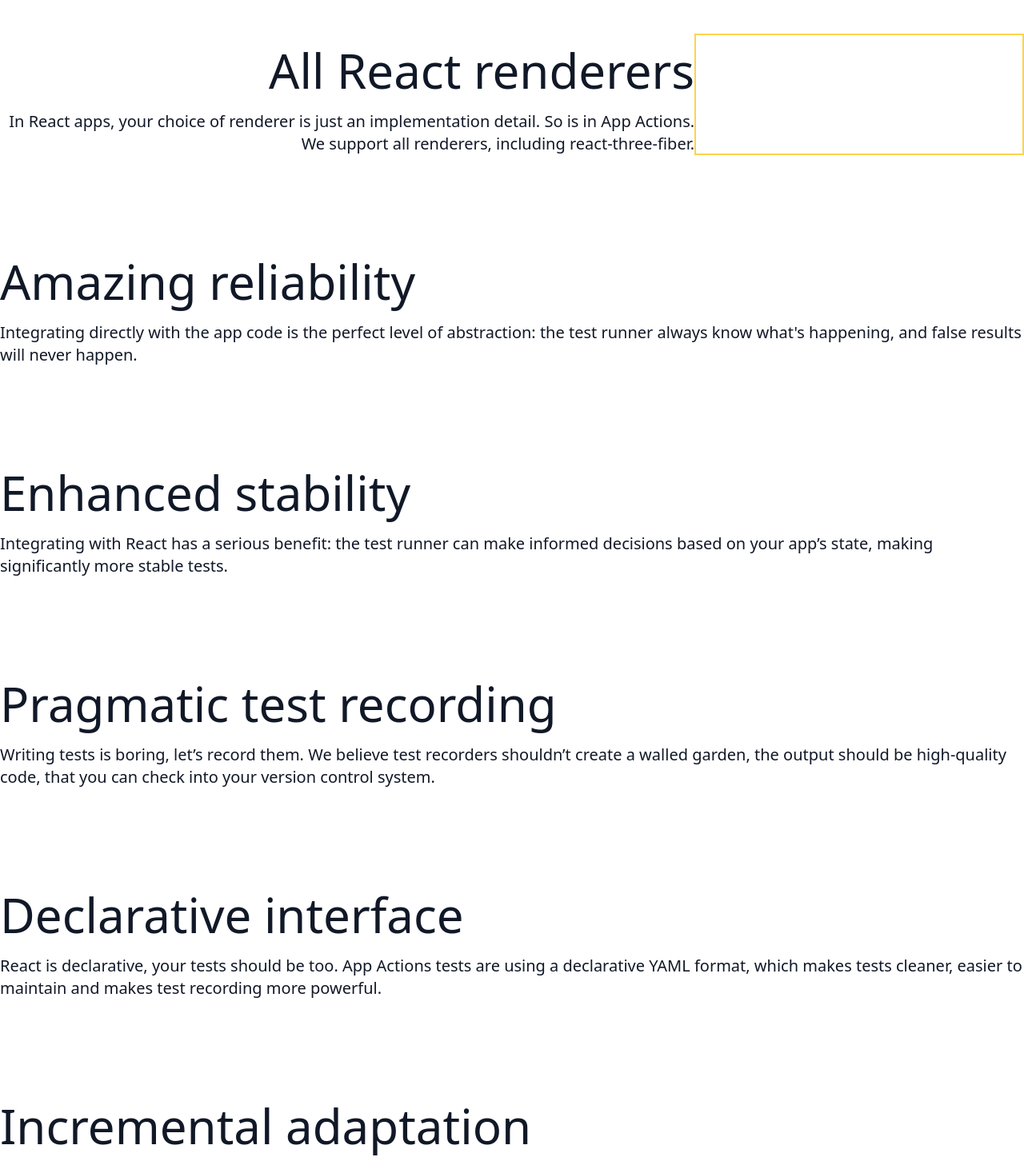
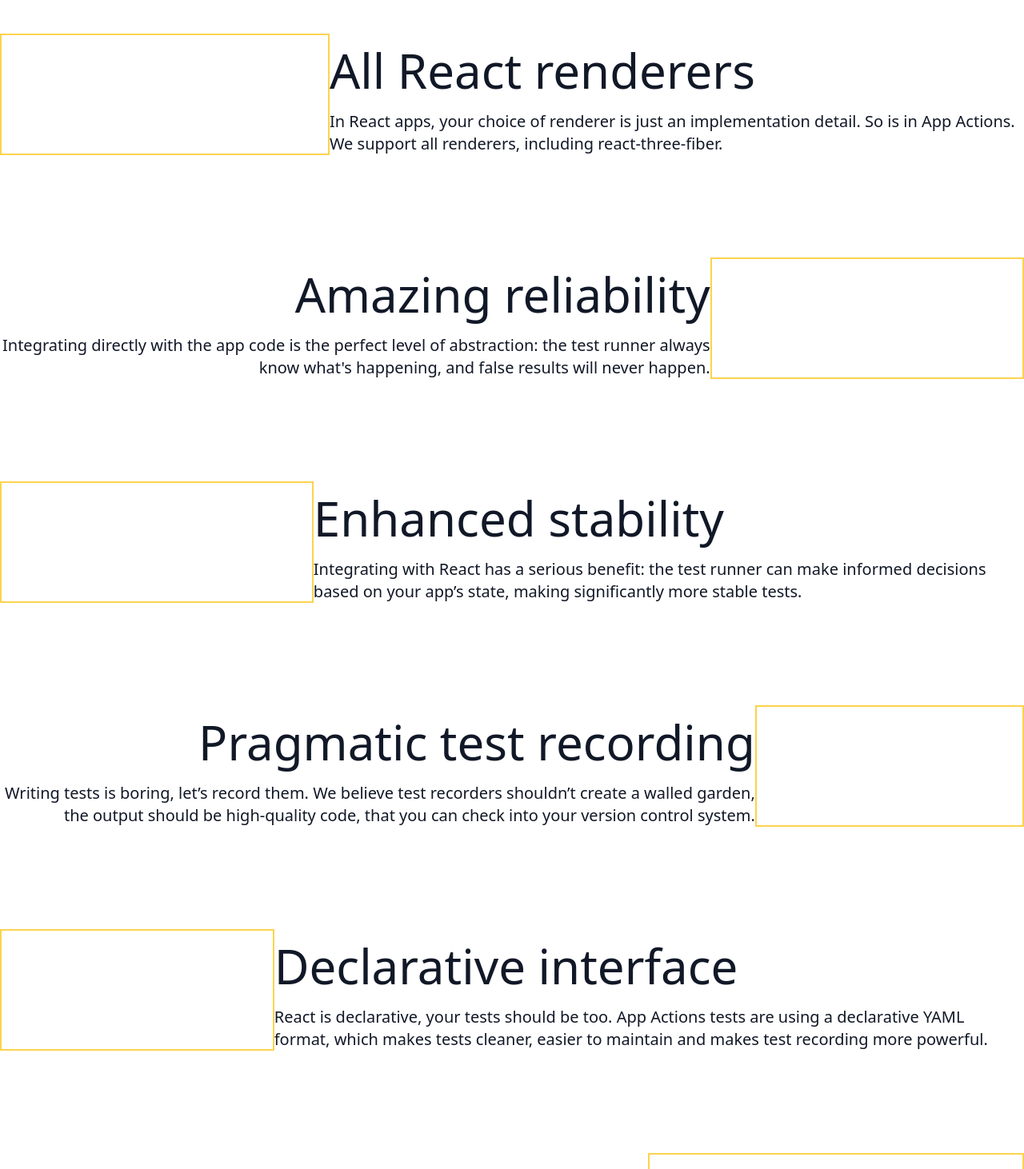
Before and after one commit to appactions/saas, a Next.js app in the folder packages/appactions.com/: page / in a window 1280 px wide. Shown: the part 1600-3062 px from the top of the page at 80% size. Built offline with nearby package versions, Linux system fonts and the light colour scheme.

Commit message:
Features

```diff
--- a/packages/appactions.com/components/features.js
+++ b/packages/appactions.com/components/features.js
@@ -1,72 +1,27 @@
+import { features } from 'misc/features';
 import FeatureCard from './feature-card';
 
 const Features = () => (
     <section>
+        {features.map((feature, index) => {
+            const textAlign = index % 2 ? 'text-left flex-row' : 'text-right flex-row-reverse';
+
+            return (
                 <FeatureCard className="mt-32">
-            <div className="flex text-left">
+                    <div className={`flex ${textAlign}`}>
                         <div className="max-h-full h-30 bg-zinc-900 w-1/2 border-solid border-yellow-300 border-2"></div>
                         <div>
-                    <h2 className="my-4 text-4xl font-slab text-gray md:text-5xl lg:text-6xl">Low maintanence</h2>
+                            <h2 className="my-4 text-4xl font-slab text-gray md:text-5xl lg:text-6xl">
+                                {feature.title}
+                            </h2>
                             <p className="mt-3 text-base text-gray-900 sm:mt-5 sm:text-xl lg:text-lg xl:text-xl">
-                        E2E tests traditionally required a lot of maintenance. We figured out a way to separate
-                        implementation details from the test declaration in a better way. This results in future-proof
-                        tests that only need your attention when UX changes.
+                                {feature.subtitle}
                             </p>
                         </div>
                     </div>
                 </FeatureCard>
-
-        <FeatureCard className="mt-32">
-            <div className="flex text-right">
-                <div>
-                    <h2 className="my-4 text-4xl font-slab text-gray md:text-5xl lg:text-6xl">All React renderers</h2>
-                    <p className="mt-3 text-base text-gray-900 sm:mt-5 sm:text-xl lg:text-lg xl:text-xl">
-                        In React apps, your choice of renderer is just an implementation detail. So is in App Actions.
-                        We support all renderers, including react-three-fiber.
-                    </p>
-                </div>
-                <div className="max-h-full h-30 bg-zinc-900 w-1/2 border-solid border-yellow-300 border-2"></div>
-            </div>
-        </FeatureCard>
-
-        <FeatureCard className="mt-32">
-            <h2 className="my-4 text-4xl font-slab text-gray md:text-5xl lg:text-6xl">Amazing reliability</h2>
-            <p className="mt-3 text-base text-gray-900 sm:mt-5 sm:text-xl lg:text-lg xl:text-xl">
-                Integrating directly with the app code is the perfect level of abstraction: the test runner always know
-                what's happening, and false results will never happen.
-            </p>
-        </FeatureCard>
-
-        <FeatureCard className="mt-32">
-            <h2 className="my-4 text-4xl font-slab text-gray md:text-5xl lg:text-6xl">Enhanced stability</h2>
-            <p className="mt-3 text-base text-gray-900 sm:mt-5 sm:text-xl lg:text-lg xl:text-xl">
-                Integrating with React has a serious benefit: the test runner can make informed decisions based on your
-                app’s state, making significantly more stable tests.
-            </p>
-        </FeatureCard>
-
-        <FeatureCard className="mt-32">
-            <h2 className="my-4 text-4xl font-slab text-gray md:text-5xl lg:text-6xl">Pragmatic test recording</h2>
-            <p className="mt-3 text-base text-gray-900 sm:mt-5 sm:text-xl lg:text-lg xl:text-xl">
-                Writing tests is boring, let’s record them. We believe test recorders shouldn’t create a walled garden,
-                the output should be high-quality code, that you can check into your version control system.
-            </p>
-        </FeatureCard>
-
-        <FeatureCard className="mt-32">
-            <h2 className="my-4 text-4xl font-slab text-gray md:text-5xl lg:text-6xl">Declarative interface</h2>
-            <p className="mt-3 text-base text-gray-900 sm:mt-5 sm:text-xl lg:text-lg xl:text-xl">
-                React is declarative, your tests should be too. App Actions tests are using a declarative YAML format,
-                which makes tests cleaner, easier to maintain and makes test recording more powerful.
-            </p>
-        </FeatureCard>
-        <FeatureCard className="mt-32">
-            <h2 className="my-4 text-4xl font-slab text-gray md:text-5xl lg:text-6xl">Incremental adaptation</h2>
-            <p className="mt-3 text-base text-gray-900 sm:mt-5 sm:text-xl lg:text-lg xl:text-xl">
-                App Actions composes great with Cypress. If you already have a Cypress codebase, gradual migration will
-                be a breeze.
-            </p>
-        </FeatureCard>
+            );
+        })}
     </section>
 );
 
--- /dev/null
+++ b/packages/appactions.com/misc/features.js
@@ -0,0 +1,37 @@
+export const features = [
+    {
+        title: 'Low maintanence',
+        subtitle:
+            'E2E tests traditionally required a lot of maintenance. We figured out a way to separate implementation details from the test declaration in a better way. This results in future-proof tests that only need your attention when UX changes.',
+    },
+    {
+        title: 'All React renderers',
+        subtitle:
+            'In React apps, your choice of renderer is just an implementation detail. So is in App Actions. We support all renderers, including react-three-fiber.',
+    },
+    {
+        title: 'Amazing reliability',
+        subtitle:
+            "Integrating directly with the app code is the perfect level of abstraction: the test runner always know what's happening, and false results will never happen.",
+    },
+    {
+        title: 'Enhanced stability',
+        subtitle:
+            'Integrating with React has a serious benefit: the test runner can make informed decisions based on your app’s state, making significantly more stable tests.',
+    },
+    {
+        title: 'Pragmatic test recording',
+        subtitle:
+            ' Writing tests is boring, let’s record them. We believe test recorders shouldn’t create a walled garden, the output should be high-quality code, that you can check into your version control system.',
+    },
+    {
+        title: 'Declarative interface',
+        subtitle:
+            'React is declarative, your tests should be too. App Actions tests are using a declarative YAML format, which makes tests cleaner, easier to maintain and makes test recording more powerful.',
+    },
+    {
+        title: 'Incremental adaptation',
+        subtitle:
+            'App Actions composes great with Cypress. If you already have a Cypress codebase, gradual migration will be a breeze.',
+    },
+];
```
Lines whose indentation alone changed are shown as unchanged.
